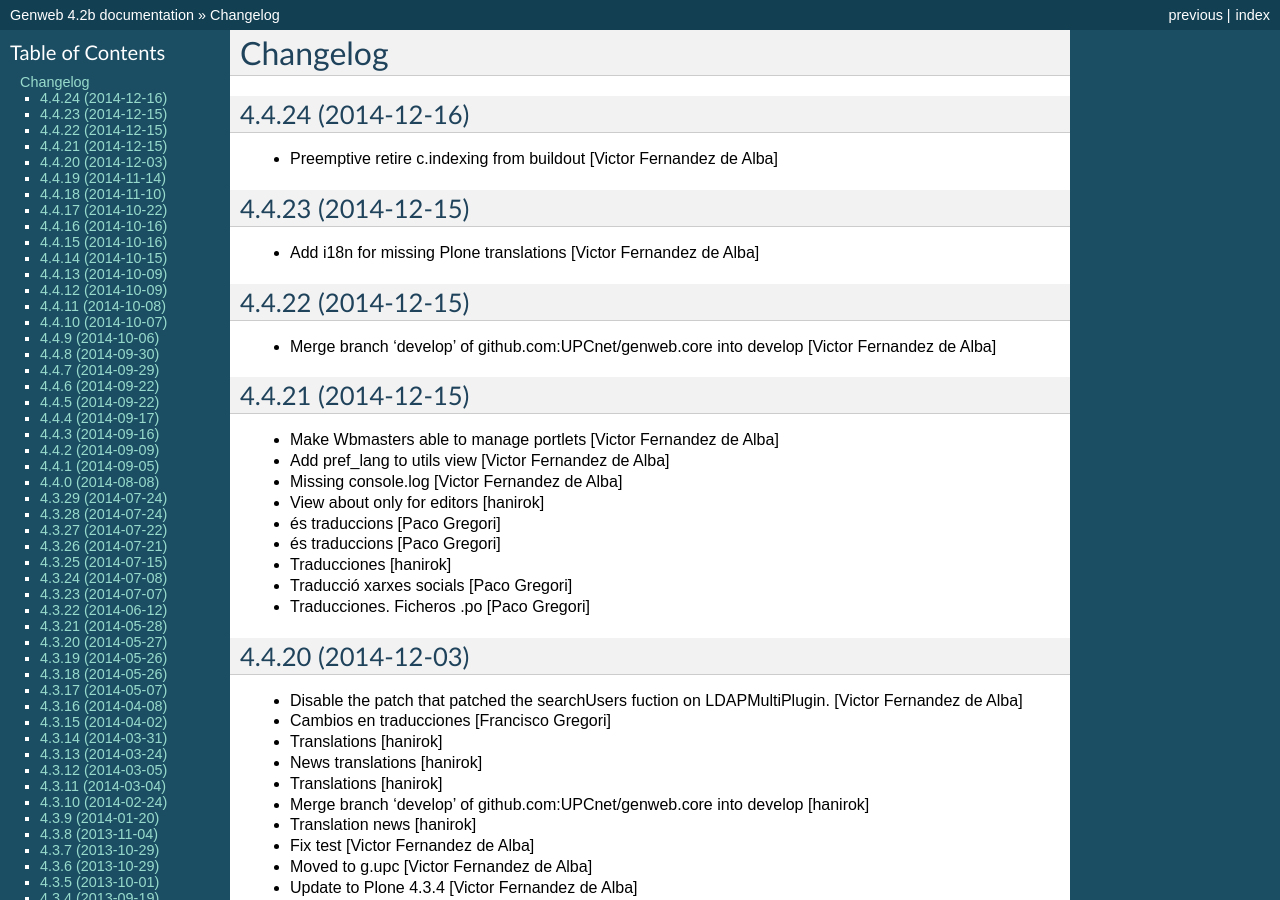
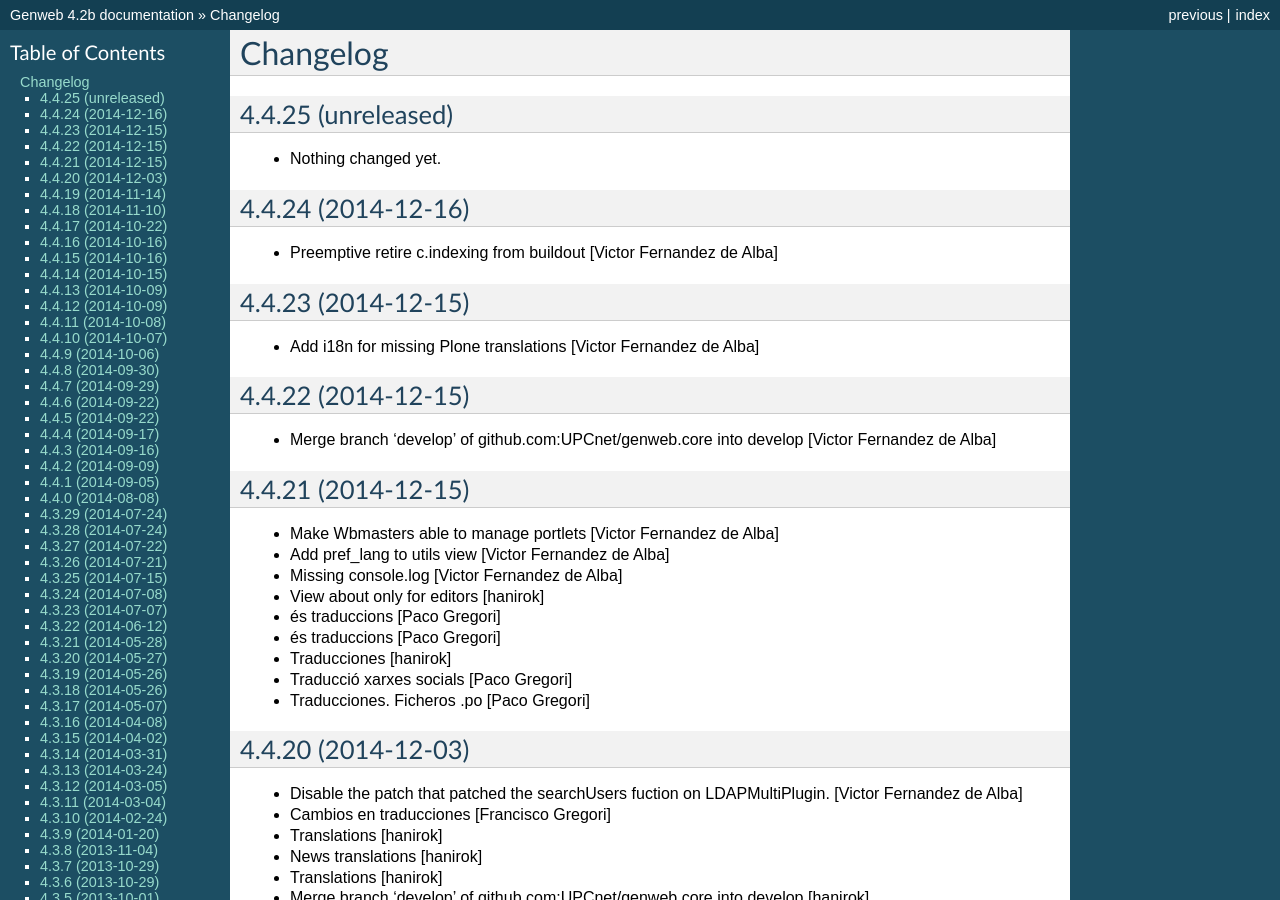
Before and after one commit to UPCnet/genweb.core, a Sphinx documentation site: the page built from docs/HISTORY.rst, in a window 1280 px wide and 900 px high. Built offline with Sphinx 7.4.7, drawn with Linux system fonts in a browser that asks for light colours.

Commit message:
Back to development: 4.4.25

```diff
--- a/docs/HISTORY.rst
+++ b/docs/HISTORY.rst
@@ -1,5 +1,11 @@
 Changelog
 =========
+
+4.4.25 (unreleased)
+-------------------
+
+- Nothing changed yet.
+
 
 4.4.24 (2014-12-16)
 -------------------
--- a/setup.py
+++ b/setup.py
@@ -1,7 +1,7 @@
 from setuptools import setup, find_packages
 import os
 
-version = '4.4.24'
+version = '4.4.25.dev0'
 
 README = open("README.rst").read()
 HISTORY = open(os.path.join("docs", "HISTORY.rst")).read()
```
